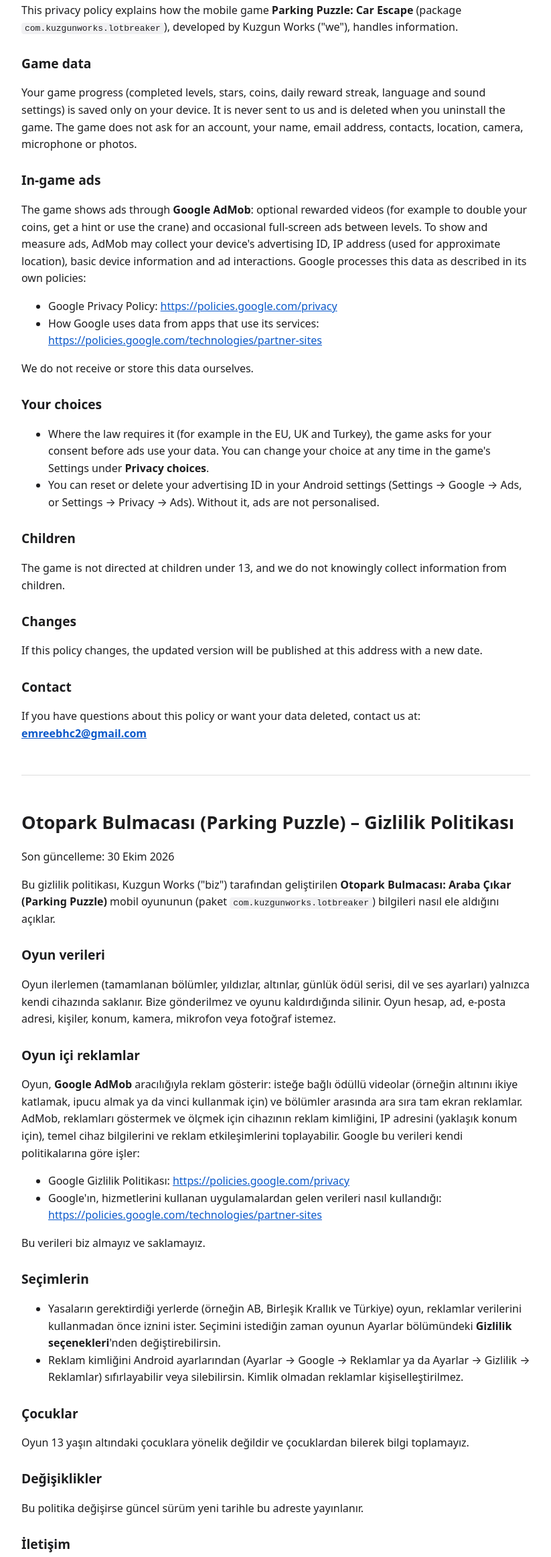
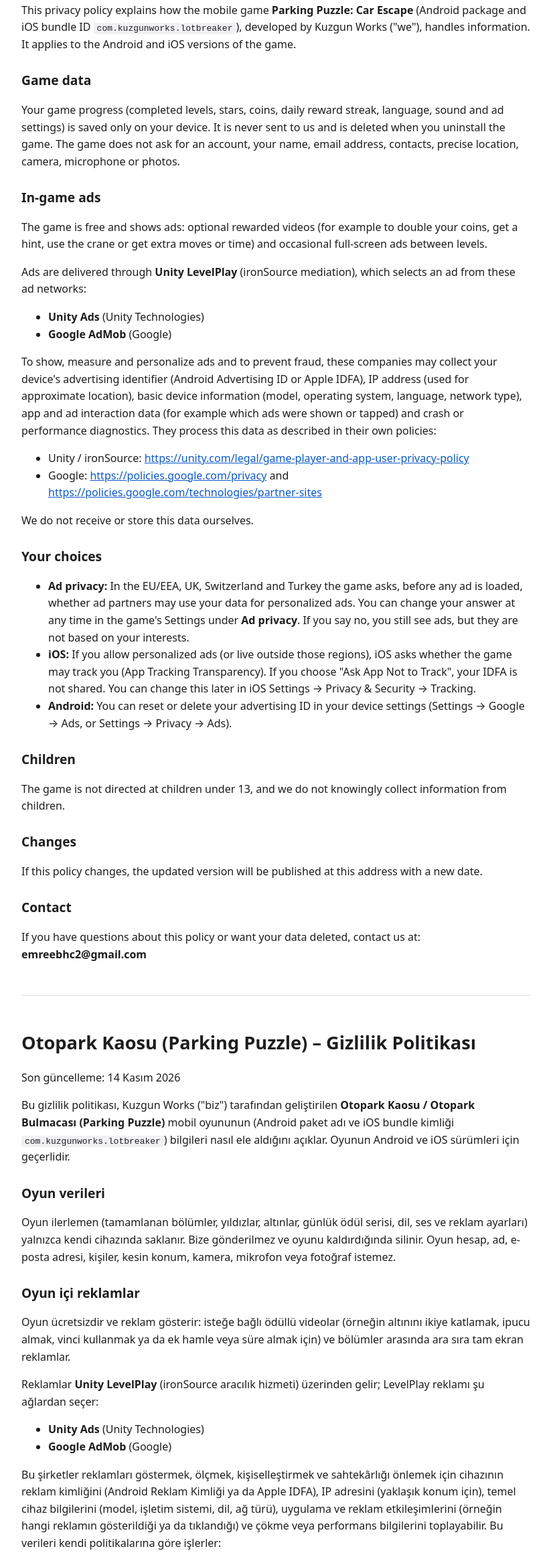
Before and after one commit to kuzgunworks/kuzgunworks.github.io, a plain HTML site: page lot-breaker/privacy/index.html in a window 1280 px wide. Shown: the part 181-2506 px from the top of the page at 67% size, without its empty margins (228-1051 px from the left). Drawn offline with Linux system fonts and the light colour scheme.

Commit message:
Privacy policy: Parking Puzzle - LevelPlay (Unity Ads, AdMob), iOS ATT, ad privacy setting

```diff
--- a/lot-breaker/privacy/index.html
+++ b/lot-breaker/privacy/index.html
@@ -4,50 +4,64 @@ hr{margin:3rem 0;border:0;border-top:1px solid #ddd}nav{font-size:.95rem}
 @media (prefers-color-scheme:dark){body{background:#121214;color:#e8e8ea}a{color:#7ab4ff}code{background:#26262a}hr{border-top-color:#333}}</style></head><body>
 <nav><a href="#en">English</a> · <a href="#tr">Türkçe</a></nav>
 <h1 id="en">Parking Puzzle – Privacy Policy</h1>
-<p>Last updated: 30 October 2026</p>
-<p>This privacy policy explains how the mobile game <strong>Parking Puzzle: Car Escape</strong> (package <code>com.kuzgunworks.lotbreaker</code>), developed by Kuzgun Works ("we"), handles information.</p>
+<p>Last updated: 14 November 2026</p>
+<p>This privacy policy explains how the mobile game <strong>Parking Puzzle: Car Escape</strong> (Android package and iOS bundle ID <code>com.kuzgunworks.lotbreaker</code>), developed by Kuzgun Works ("we"), handles information. It applies to the Android and iOS versions of the game.</p>
 <h2>Game data</h2>
-<p>Your game progress (completed levels, stars, coins, daily reward streak, language and sound settings) is saved only on your device. It is never sent to us and is deleted when you uninstall the game. The game does not ask for an account, your name, email address, contacts, location, camera, microphone or photos.</p>
+<p>Your game progress (completed levels, stars, coins, daily reward streak, language, sound and ad settings) is saved only on your device. It is never sent to us and is deleted when you uninstall the game. The game does not ask for an account, your name, email address, contacts, precise location, camera, microphone or photos.</p>
 <h2>In-game ads</h2>
-<p>The game shows ads through <strong>Google AdMob</strong>: optional rewarded videos (for example to double your coins, get a hint or use the crane) and occasional full-screen ads between levels. To show and measure ads, AdMob may collect your device's advertising ID, IP address (used for approximate location), basic device information and ad interactions. Google processes this data as described in its own policies:</p>
+<p>The game is free and shows ads: optional rewarded videos (for example to double your coins, get a hint, use the crane or get extra moves or time) and occasional full-screen ads between levels.</p>
+<p>Ads are delivered through <strong>Unity LevelPlay</strong> (ironSource mediation), which selects an ad from these ad networks:</p>
 <ul>
-<li>Google Privacy Policy: <a href="https://policies.google.com/privacy">https://policies.google.com/privacy</a></li>
-<li>How Google uses data from apps that use its services: <a href="https://policies.google.com/technologies/partner-sites">https://policies.google.com/technologies/partner-sites</a></li>
+<li><strong>Unity Ads</strong> (Unity Technologies)</li>
+<li><strong>Google AdMob</strong> (Google)</li>
+</ul>
+<p>To show, measure and personalize ads and to prevent fraud, these companies may collect your device's advertising identifier (Android Advertising ID or Apple IDFA), IP address (used for approximate location), basic device information (model, operating system, language, network type), app and ad interaction data (for example which ads were shown or tapped) and crash or performance diagnostics. They process this data as described in their own policies:</p>
+<ul>
+<li>Unity / ironSource: <a href="https://unity.com/legal/game-player-and-app-user-privacy-policy">https://unity.com/legal/game-player-and-app-user-privacy-policy</a></li>
+<li>Google: <a href="https://policies.google.com/privacy">https://policies.google.com/privacy</a> and <a href="https://policies.google.com/technologies/partner-sites">https://policies.google.com/technologies/partner-sites</a></li>
 </ul>
 <p>We do not receive or store this data ourselves.</p>
 <h2>Your choices</h2>
 <ul>
-<li>Where the law requires it (for example in the EU, UK and Turkey), the game asks for your consent before ads use your data. You can change your choice at any time in the game's Settings under <strong>Privacy choices</strong>.</li>
-<li>You can reset or delete your advertising ID in your Android settings (Settings → Google → Ads, or Settings → Privacy → Ads). Without it, ads are not personalised.</li>
+<li><strong>Ad privacy:</strong> In the EU/EEA, UK, Switzerland and Turkey the game asks, before any ad is loaded, whether ad partners may use your data for personalized ads. You can change your answer at any time in the game's Settings under <strong>Ad privacy</strong>. If you say no, you still see ads, but they are not based on your interests.</li>
+<li><strong>iOS:</strong> If you allow personalized ads (or live outside those regions), iOS asks whether the game may track you (App Tracking Transparency). If you choose "Ask App Not to Track", your IDFA is not shared. You can change this later in iOS Settings → Privacy &amp; Security → Tracking.</li>
+<li><strong>Android:</strong> You can reset or delete your advertising ID in your device settings (Settings → Google → Ads, or Settings → Privacy → Ads).</li>
 </ul>
 <h2>Children</h2>
 <p>The game is not directed at children under 13, and we do not knowingly collect information from children.</p>
 <h2>Changes</h2>
 <p>If this policy changes, the updated version will be published at this address with a new date.</p>
 <h2>Contact</h2>
-<p>If you have questions about this policy or want your data deleted, contact us at: <strong><a href="mailto:emreebhc2@gmail.com">emreebhc2@gmail.com</a></strong></p>
+<p>If you have questions about this policy or want your data deleted, contact us at: <strong>emreebhc2@gmail.com</strong></p>
 <hr>
-<h1 id="tr">Otopark Bulmacası (Parking Puzzle) – Gizlilik Politikası</h1>
-<p>Son güncelleme: 30 Ekim 2026</p>
-<p>Bu gizlilik politikası, Kuzgun Works ("biz") tarafından geliştirilen <strong>Otopark Bulmacası: Araba Çıkar (Parking Puzzle)</strong> mobil oyununun (paket <code>com.kuzgunworks.lotbreaker</code>) bilgileri nasıl ele aldığını açıklar.</p>
+<h1 id="tr">Otopark Kaosu (Parking Puzzle) – Gizlilik Politikası</h1>
+<p>Son güncelleme: 14 Kasım 2026</p>
+<p>Bu gizlilik politikası, Kuzgun Works ("biz") tarafından geliştirilen <strong>Otopark Kaosu / Otopark Bulmacası (Parking Puzzle)</strong> mobil oyununun (Android paket adı ve iOS bundle kimliği <code>com.kuzgunworks.lotbreaker</code>) bilgileri nasıl ele aldığını açıklar. Oyunun Android ve iOS sürümleri için geçerlidir.</p>
 <h2>Oyun verileri</h2>
-<p>Oyun ilerlemen (tamamlanan bölümler, yıldızlar, altınlar, günlük ödül serisi, dil ve ses ayarları) yalnızca kendi cihazında saklanır. Bize gönderilmez ve oyunu kaldırdığında silinir. Oyun hesap, ad, e-posta adresi, kişiler, konum, kamera, mikrofon veya fotoğraf istemez.</p>
+<p>Oyun ilerlemen (tamamlanan bölümler, yıldızlar, altınlar, günlük ödül serisi, dil, ses ve reklam ayarları) yalnızca kendi cihazında saklanır. Bize gönderilmez ve oyunu kaldırdığında silinir. Oyun hesap, ad, e-posta adresi, kişiler, kesin konum, kamera, mikrofon veya fotoğraf istemez.</p>
 <h2>Oyun içi reklamlar</h2>
-<p>Oyun, <strong>Google AdMob</strong> aracılığıyla reklam gösterir: isteğe bağlı ödüllü videolar (örneğin altınını ikiye katlamak, ipucu almak ya da vinci kullanmak için) ve bölümler arasında ara sıra tam ekran reklamlar. AdMob, reklamları göstermek ve ölçmek için cihazının reklam kimliğini, IP adresini (yaklaşık konum için), temel cihaz bilgilerini ve reklam etkileşimlerini toplayabilir. Google bu verileri kendi politikalarına göre işler:</p>
+<p>Oyun ücretsizdir ve reklam gösterir: isteğe bağlı ödüllü videolar (örneğin altınını ikiye katlamak, ipucu almak, vinci kullanmak ya da ek hamle veya süre almak için) ve bölümler arasında ara sıra tam ekran reklamlar.</p>
+<p>Reklamlar <strong>Unity LevelPlay</strong> (ironSource aracılık hizmeti) üzerinden gelir; LevelPlay reklamı şu ağlardan seçer:</p>
 <ul>
-<li>Google Gizlilik Politikası: <a href="https://policies.google.com/privacy">https://policies.google.com/privacy</a></li>
-<li>Google'ın, hizmetlerini kullanan uygulamalardan gelen verileri nasıl kullandığı: <a href="https://policies.google.com/technologies/partner-sites">https://policies.google.com/technologies/partner-sites</a></li>
+<li><strong>Unity Ads</strong> (Unity Technologies)</li>
+<li><strong>Google AdMob</strong> (Google)</li>
+</ul>
+<p>Bu şirketler reklamları göstermek, ölçmek, kişiselleştirmek ve sahtekârlığı önlemek için cihazının reklam kimliğini (Android Reklam Kimliği ya da Apple IDFA), IP adresini (yaklaşık konum için), temel cihaz bilgilerini (model, işletim sistemi, dil, ağ türü), uygulama ve reklam etkileşimlerini (örneğin hangi reklamın gösterildiği ya da tıklandığı) ve çökme veya performans bilgilerini toplayabilir. Bu verileri kendi politikalarına göre işlerler:</p>
+<ul>
+<li>Unity / ironSource: <a href="https://unity.com/legal/game-player-and-app-user-privacy-policy">https://unity.com/legal/game-player-and-app-user-privacy-policy</a></li>
+<li>Google: <a href="https://policies.google.com/privacy">https://policies.google.com/privacy</a> ve <a href="https://policies.google.com/technologies/partner-sites">https://policies.google.com/technologies/partner-sites</a></li>
 </ul>
 <p>Bu verileri biz almayız ve saklamayız.</p>
 <h2>Seçimlerin</h2>
 <ul>
-<li>Yasaların gerektirdiği yerlerde (örneğin AB, Birleşik Krallık ve Türkiye) oyun, reklamlar verilerini kullanmadan önce iznini ister. Seçimini istediğin zaman oyunun Ayarlar bölümündeki <strong>Gizlilik seçenekleri</strong>'nden değiştirebilirsin.</li>
-<li>Reklam kimliğini Android ayarlarından (Ayarlar → Google → Reklamlar ya da Ayarlar → Gizlilik → Reklamlar) sıfırlayabilir veya silebilirsin. Kimlik olmadan reklamlar kişiselleştirilmez.</li>
+<li><strong>Reklam gizliliği:</strong> AB/AEA, Birleşik Krallık, İsviçre ve Türkiye'de oyun, herhangi bir reklam yüklenmeden önce reklam ortaklarının verilerini kişiselleştirilmiş reklam için kullanıp kullanamayacağını sorar. Cevabını oyunun Ayarlar bölümündeki <strong>Reklam gizliliği</strong> satırından istediğin zaman değiştirebilirsin. Hayır dersen yine reklam görürsün, ancak reklamlar ilgi alanlarına göre seçilmez.</li>
+<li><strong>iOS:</strong> Kişiselleştirilmiş reklamlara izin verdiysen (ya da bu bölgelerin dışındaysan) iOS, oyunun seni takip edip edemeyeceğini sorar (Uygulama Takip Şeffaflığı). "Uygulamadan Takip Etmemesini İste" dersen IDFA paylaşılmaz. Bunu daha sonra iOS Ayarlar → Gizlilik ve Güvenlik → Takip bölümünden değiştirebilirsin.</li>
+<li><strong>Android:</strong> Reklam kimliğini cihaz ayarlarından (Ayarlar → Google → Reklamlar ya da Ayarlar → Gizlilik → Reklamlar) sıfırlayabilir veya silebilirsin.</li>
 </ul>
 <h2>Çocuklar</h2>
 <p>Oyun 13 yaşın altındaki çocuklara yönelik değildir ve çocuklardan bilerek bilgi toplamayız.</p>
 <h2>Değişiklikler</h2>
 <p>Bu politika değişirse güncel sürüm yeni tarihle bu adreste yayınlanır.</p>
 <h2>İletişim</h2>
-<p>Bu politikayla ilgili soruların veya verilerinin silinmesi talebin için: <strong><a href="mailto:emreebhc2@gmail.com">emreebhc2@gmail.com</a></strong></p>
+<p>Bu politikayla ilgili soruların veya verilerinin silinmesi talebin için: <strong>emreebhc2@gmail.com</strong></p>
 </body></html>
```
